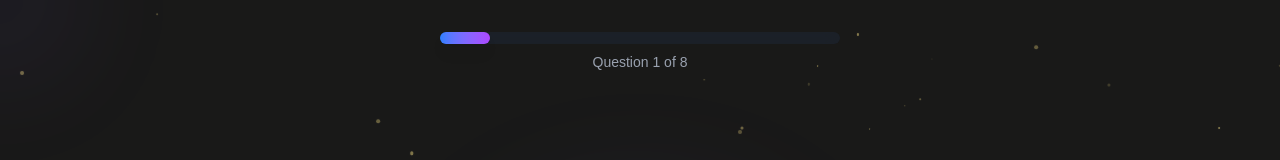
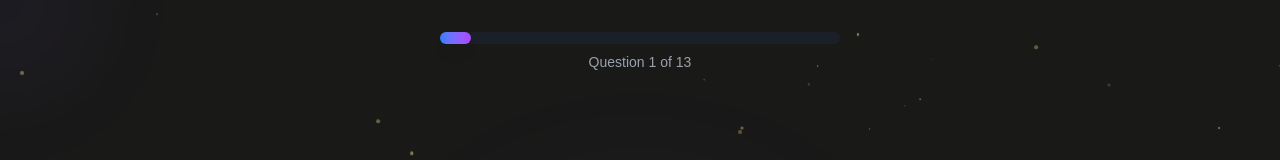
Before and after one commit to gqdThinky/What-Game-Today, a React (Vite) app: page /questionnaire in a window 1280 px wide. Shown: the top 160 px of the page. Built offline with nearby package versions, Linux system fonts and the light colour scheme.

Commit message:
Fixed progression bar in Questions
Fixed not showing the exact number of questions

```diff
--- a/src/components/Questions.tsx
+++ b/src/components/Questions.tsx
@@ -209,25 +209,14 @@ const Questionnaire: React.FC = () => {
             "category": "game_length",
             "branchingLogic": null
         },
-        {
-            "questionId": "learning_curve",
-            "questionText": "How quickly do you want to learn a game's mechanics?",
-            "questionType": "single_choice",
-            "answerOptions": [
-                {"value": "quick", "label": "🚀 Quick and easy", "weight": 1},
-                {"value": "moderate", "label": "📈 Gradual learning", "weight": 2},
-                {"value": "complex", "label": "🧠 Complex and deep", "weight": 3}
-            ],
-            "importance": "medium",
-            "category": "difficulty_challenge",
-            "branchingLogic": "if quick -> avoid complex strategy games"
-        }
     ];
 
     useEffect(() => {
-        // Initialize with essential questions (high importance)
-        const essentialQuestions = allQuestions.filter(q => q.importance === 'high');
-        setAvailableQuestions(essentialQuestions);
+        const initialQuestions = allQuestions.filter(q => q.importance === 'high');
+        const mediumQuestions = allQuestions.filter(q => q.importance === 'medium');
+
+        const combinedQuestions = Array.from(new Set([...initialQuestions, ...mediumQuestions]));
+        setAvailableQuestions(combinedQuestions);
     }, []);
 
     const shouldShowQuestion = (questionId: string): boolean => {
@@ -267,19 +256,6 @@ const Questionnaire: React.FC = () => {
         const nextIndex = getNextQuestionIndex();
 
         if (nextIndex >= availableQuestions.length) {
-            // Add some medium importance questions if questionnaire is too short
-            if (Object.keys(answers).length < 8) {
-                const mediumQuestions = allQuestions.filter(q =>
-                    q.importance === 'medium' && !availableQuestions.find(aq => aq.questionId === q.questionId)
-                );
-                if (mediumQuestions.length > 0) {
-                    setAvailableQuestions(prev => [...prev, ...mediumQuestions.slice(0, 3)]);
-                    setCurrentQuestionIndex(prev => prev + 1);
-                    setQuestionHistory(prev => [...prev, currentQuestionIndex + 1]);
-                    return;
-                }
-            }
-
             // End questionnaire
             navigate('/results', { state: { answers: { ...answers, [currentQuestion.questionId]: value } } });
         } else {
```
